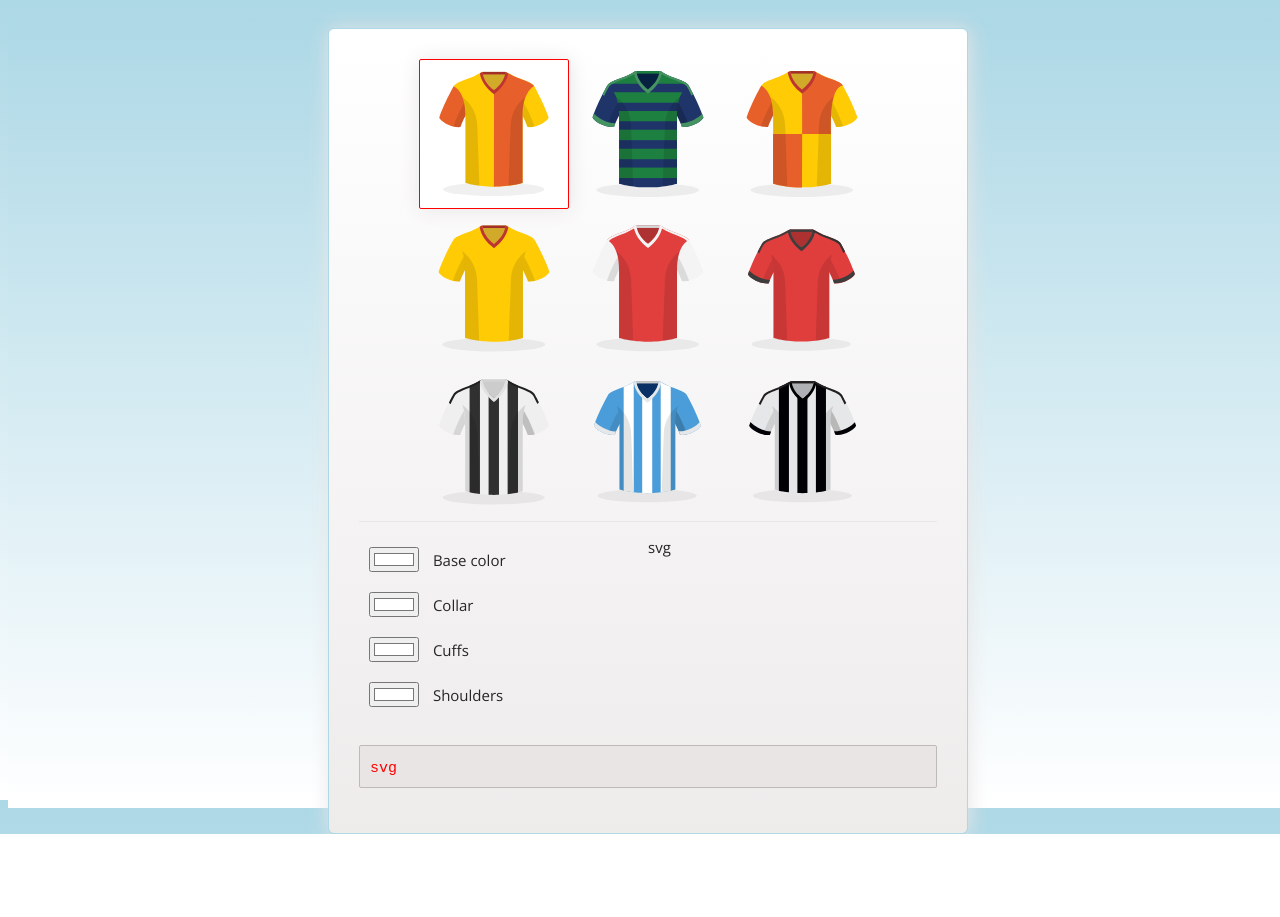
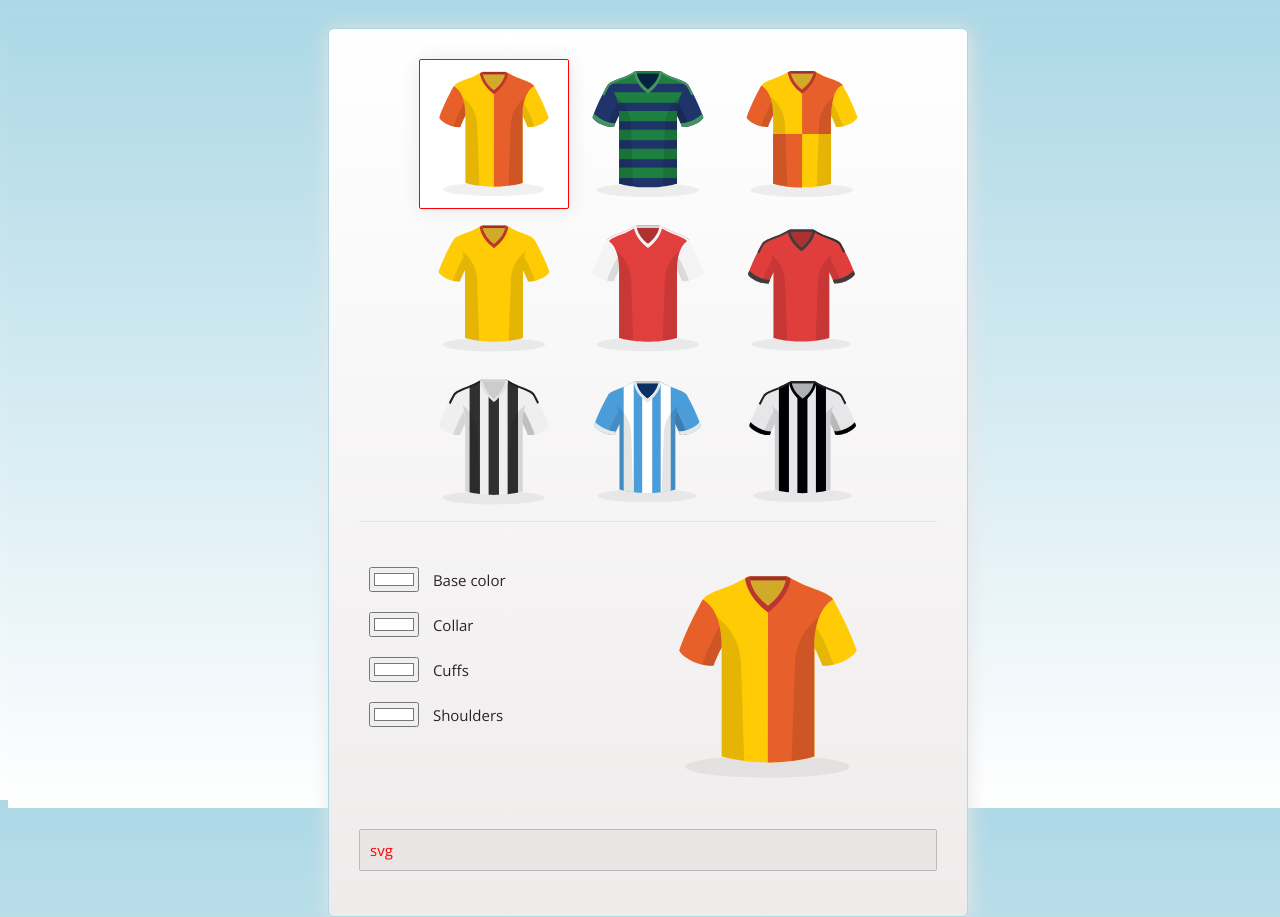
Before and after one commit to lubomir1618/svg, a website: page index.html in a window 1280 px wide. Both pictures are taken after a click on the picture 494 px from the left and 134 px from the top of the page. Before the commit the page ends 834 px from the top, so only its background shows below. Drawn offline with nearby package versions, Linux system fonts and the light colour scheme.

Commit message:
picking of jersey added

```diff
--- a/index.html
+++ b/index.html
@@ -42,14 +42,14 @@
         <input type="color" id="shoulders" name="shoulders" value="#ffffff">
         <label for="shoulders">Shoulders</label>
       </div>
-      <div class="svg-preview">svg</div>
+      <div id="svg" class="svg-preview"><h2>SVG preview</h2></div>
       <hr class="clearfix"/>
     </div>
 
     <br>
 
-    <div class="svg">
-      <code>svg</code>
+    <div class="output">
+      svg
     </div>
 
   </div>
--- a/main.js
+++ b/main.js
@@ -80,7 +80,10 @@ function removeClass(name) {
 };
 
 function pasteSVG(svg) {
-  console.log('svg', svg);
+  let svgContainer = document.getElementById('svg');
+
+  svg = '<img src="./jerseys/' + svg +'.svg" />';
+  svgContainer.innerHTML = svg;
 };
 
 watchJerseyClick();
--- a/style.css
+++ b/style.css
@@ -41,12 +41,15 @@ input, select {
   width: 50%;
   float: left;
 }
+.pick {
+  padding-top: 20px;
+}
 .clearfix {
   clear: both;
   height: 0px;
   border: 0px;
 }
-.svg {
+.output {
   width: 100%;
   border: 1px solid #bebaba;
   border-radius: 2px;
@@ -54,6 +57,10 @@ input, select {
   color: #ff0000;
   background: #e9e5e5;
   margin-bottom: 15px;
+}
+#svg img {
+  width: 240px;
+  height: auto;
 }
 .pictures {
   width: auto;
```
